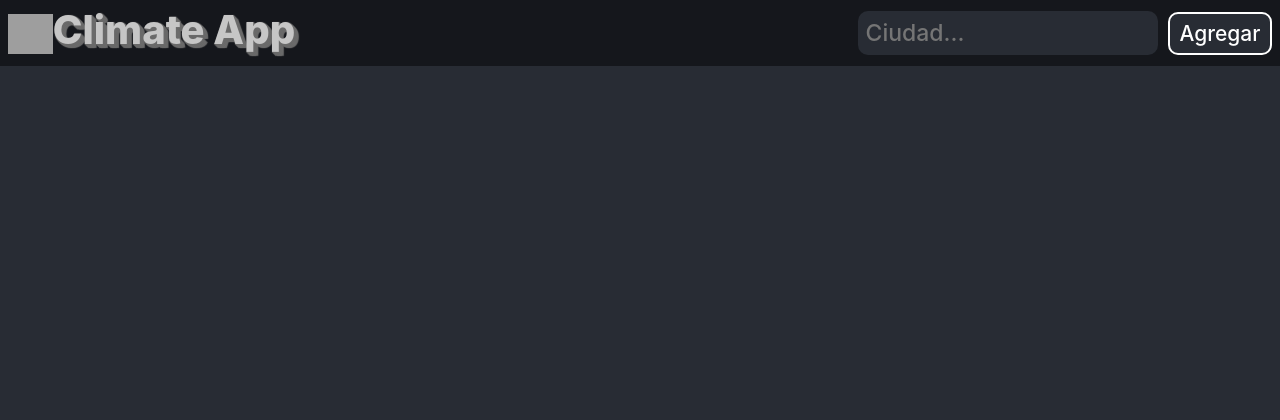
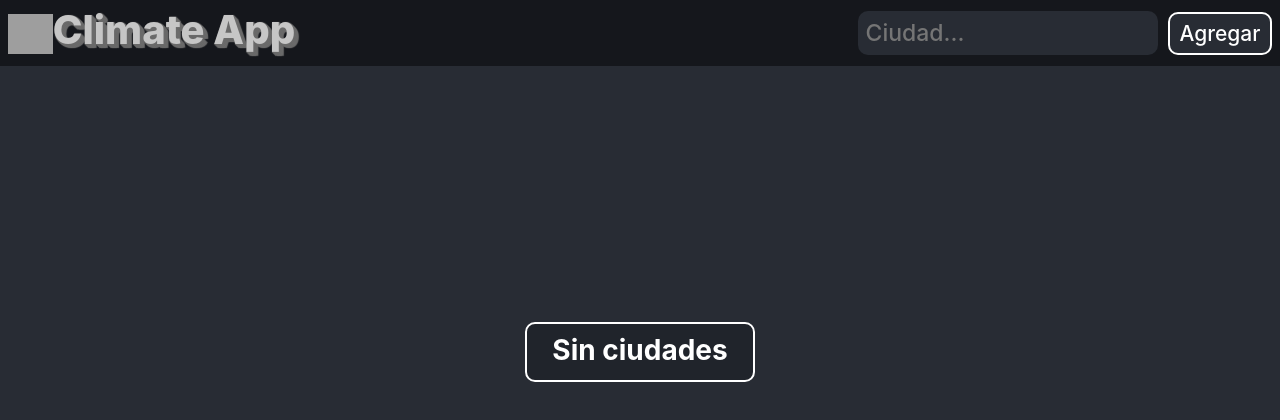
Before and after one commit to TomasBorquez/Climate-App, a React (Create React App) app: page / in a window 1280 px wide. Shown: the top 420 px of the page. Built offline with nearby package versions, Linux system fonts and the light colour scheme; grey boxes are pictures that could not be loaded.

Commit message:
almost done

```diff
--- a/src/components/Cards.jsx
+++ b/src/components/Cards.jsx
@@ -1,8 +1,10 @@
 import React from 'react';
 import Card from './Card.jsx';
+import styles from "./Cards.module.css"
 
 export default function Cards({ cities, onClose }) {
-  if (cities) {
+  console.log(cities.length)
+  if (cities.length) {
     return (
       <>
         {cities.map(c => (
@@ -18,7 +20,6 @@ export default function Cards({ cities, onClose }) {
         ))}
       </>
     );
-  } else {
-    return <div>Sin ciudades</div>;
   }
+  return (<div id={styles.empty}><h1>Sin ciudades</h1></div>)
 }
--- a/src/components/Cards.module.css
+++ b/src/components/Cards.module.css
@@ -0,0 +1,19 @@
+#empty {
+  margin-top: 20%;
+  color: white;
+  border-color: white;
+  border-radius: 10px;
+  width: 230px;
+  height: 60px;
+  background-color: #20242b;
+  border-style: solid;
+  border-width: 2px;
+}
+
+h1 {
+  display: flex;
+  justify-content: center;
+  font-size: 28px;
+  font-weight: bold;
+  margin-top: 10px;
+}
```
